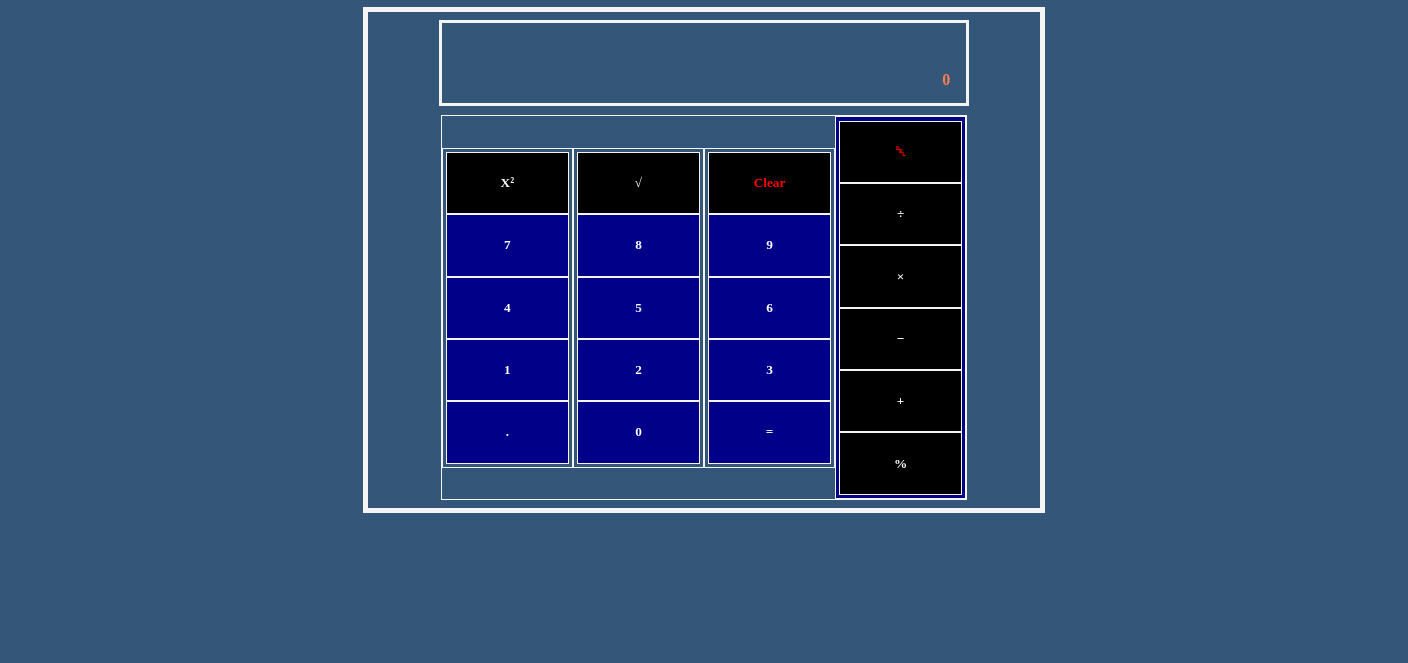
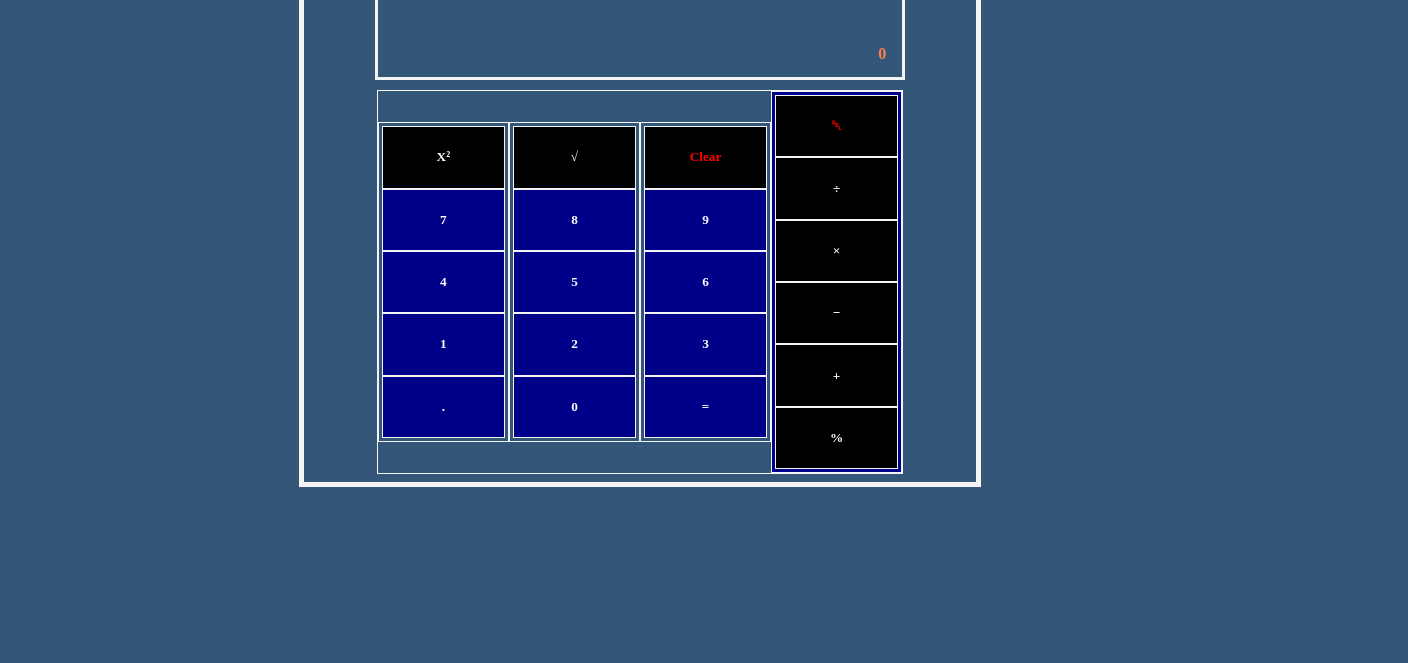
Before and after one commit to Prof01/KartAfrica-Calculator-Project, a plain HTML site: page index.html in a window 1280 px wide. Shown: the part 137-800 px from the top of the page, 1408 px wide, since content can reach past the window. Drawn offline with Linux system fonts and the light colour scheme.

Commit message:
Update style.css

```diff
--- a/css/style.css
+++ b/css/style.css
@@ -8,7 +8,7 @@ body {
 }
 
 .main-container {
-  padding: 5% 15%;
+padding: 3% 10%;
 }
 
 .container {
```
